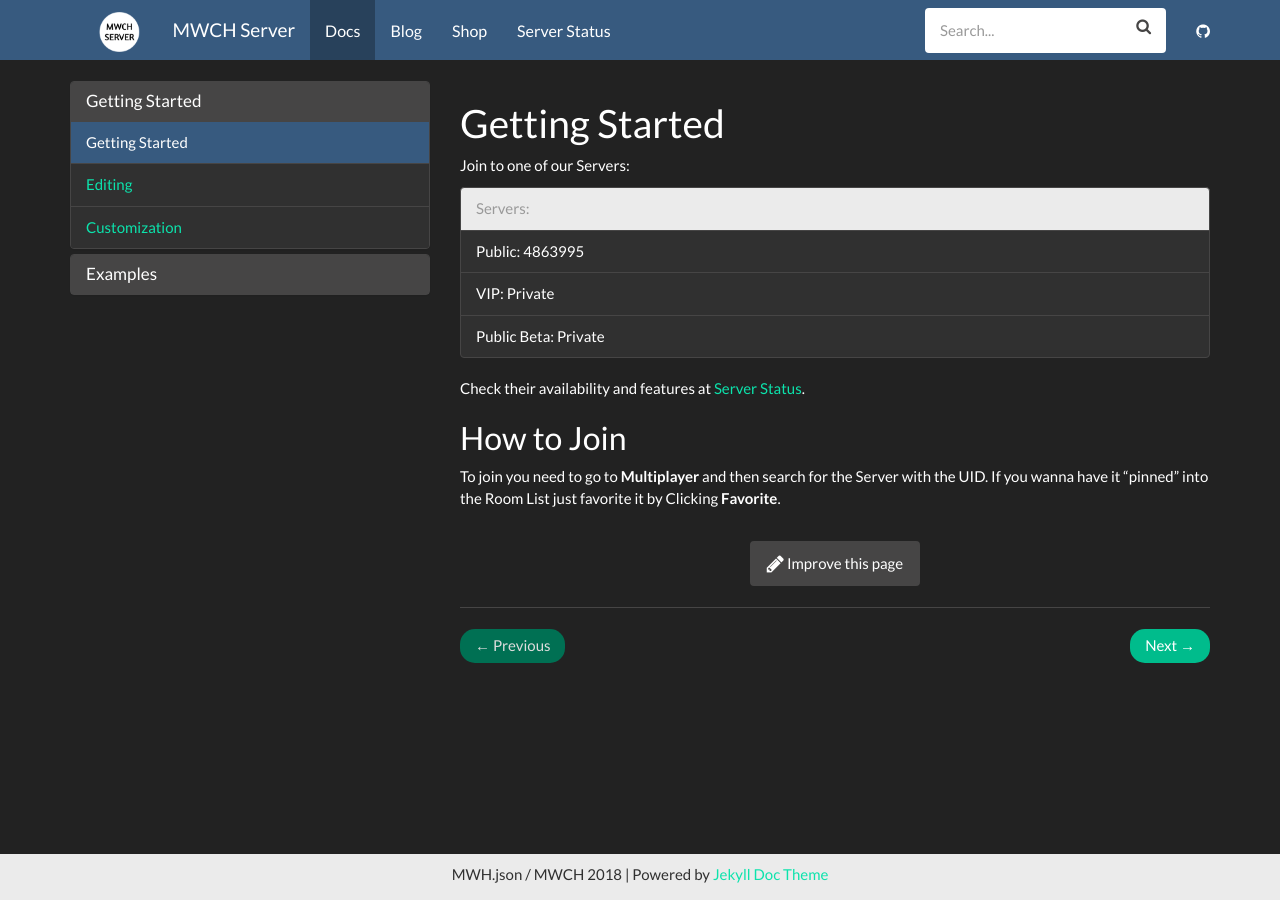
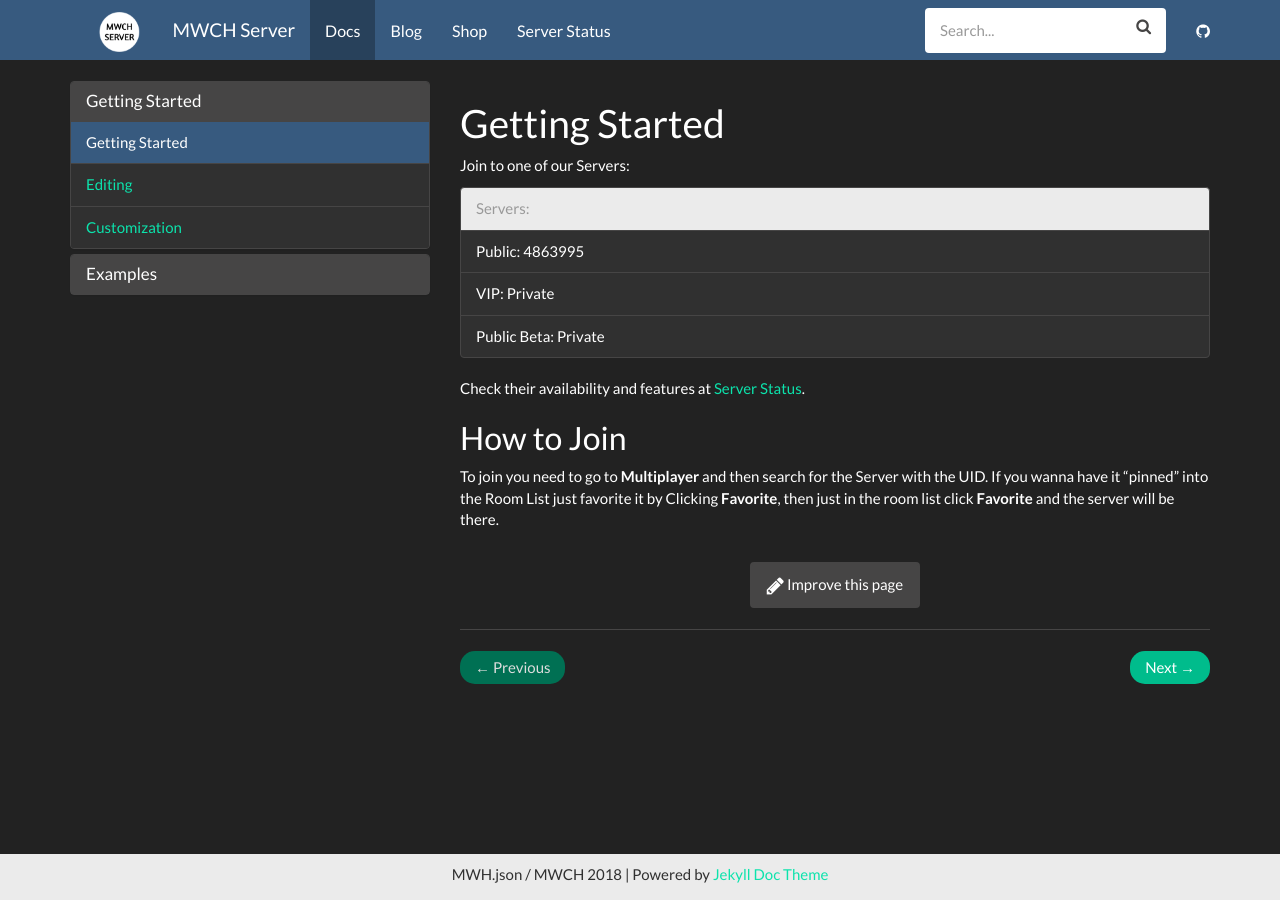
Before and after one commit to nattapong3912/website, a Jekyll site: the page built from _docs/index.md, in a window 1280 px wide. Built offline with Jekyll 4.4.1, drawn with Linux system fonts in a browser that asks for light colours; nearby versions of some CDN libraries.

Commit message:
Update index.md

```diff
--- a/_docs/index.md
+++ b/_docs/index.md
@@ -19,4 +19,4 @@
 ## How to Join
 
 To join you need to go to **Multiplayer** and then search for the Server with the UID.
-If you wanna have it "pinned" into the Room List just favorite it by Clicking **Favorite**.
+If you wanna have it "pinned" into the Room List just favorite it by Clicking **Favorite**, then just in the room list click **Favorite** and the server will be there.
```
